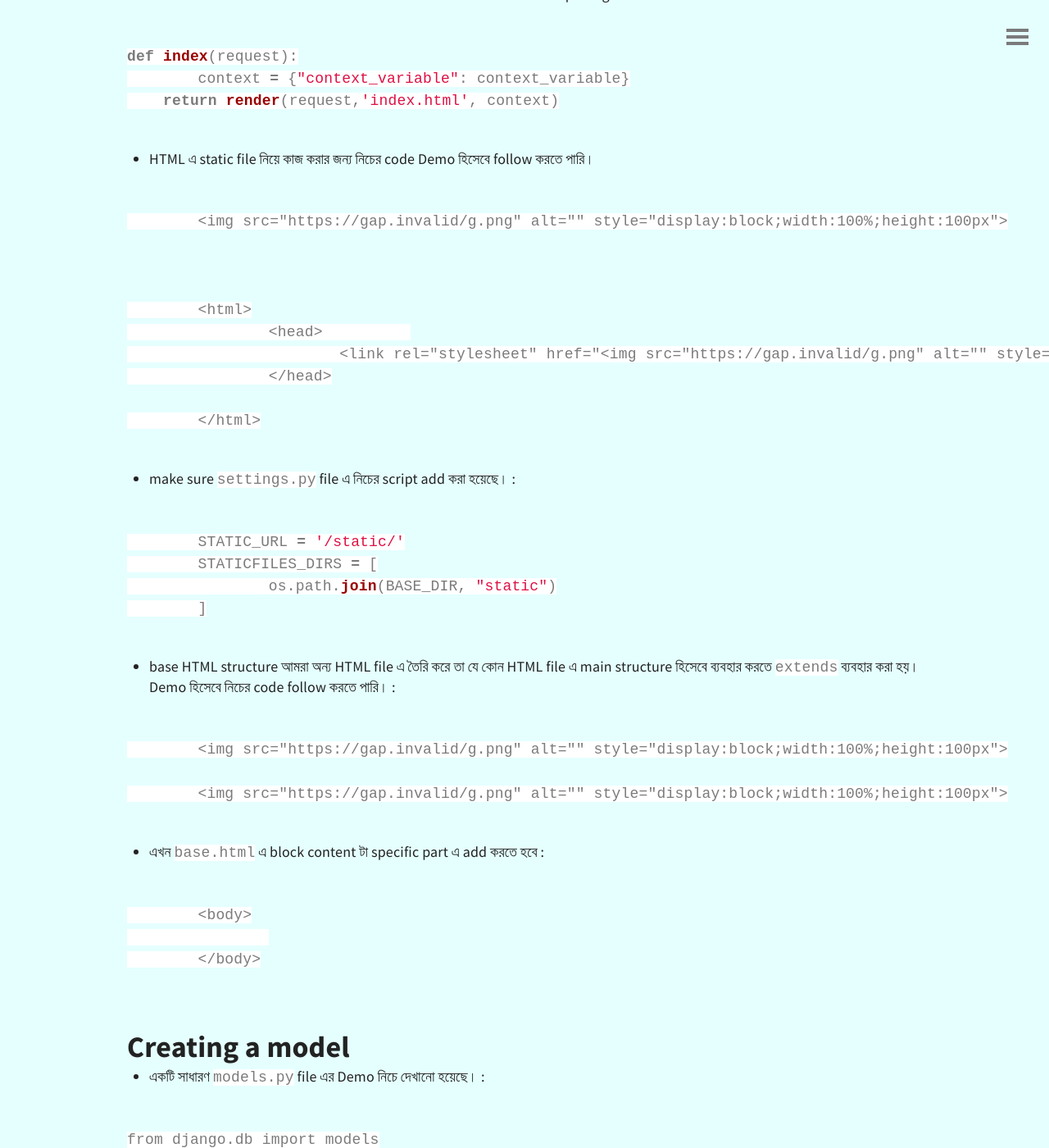
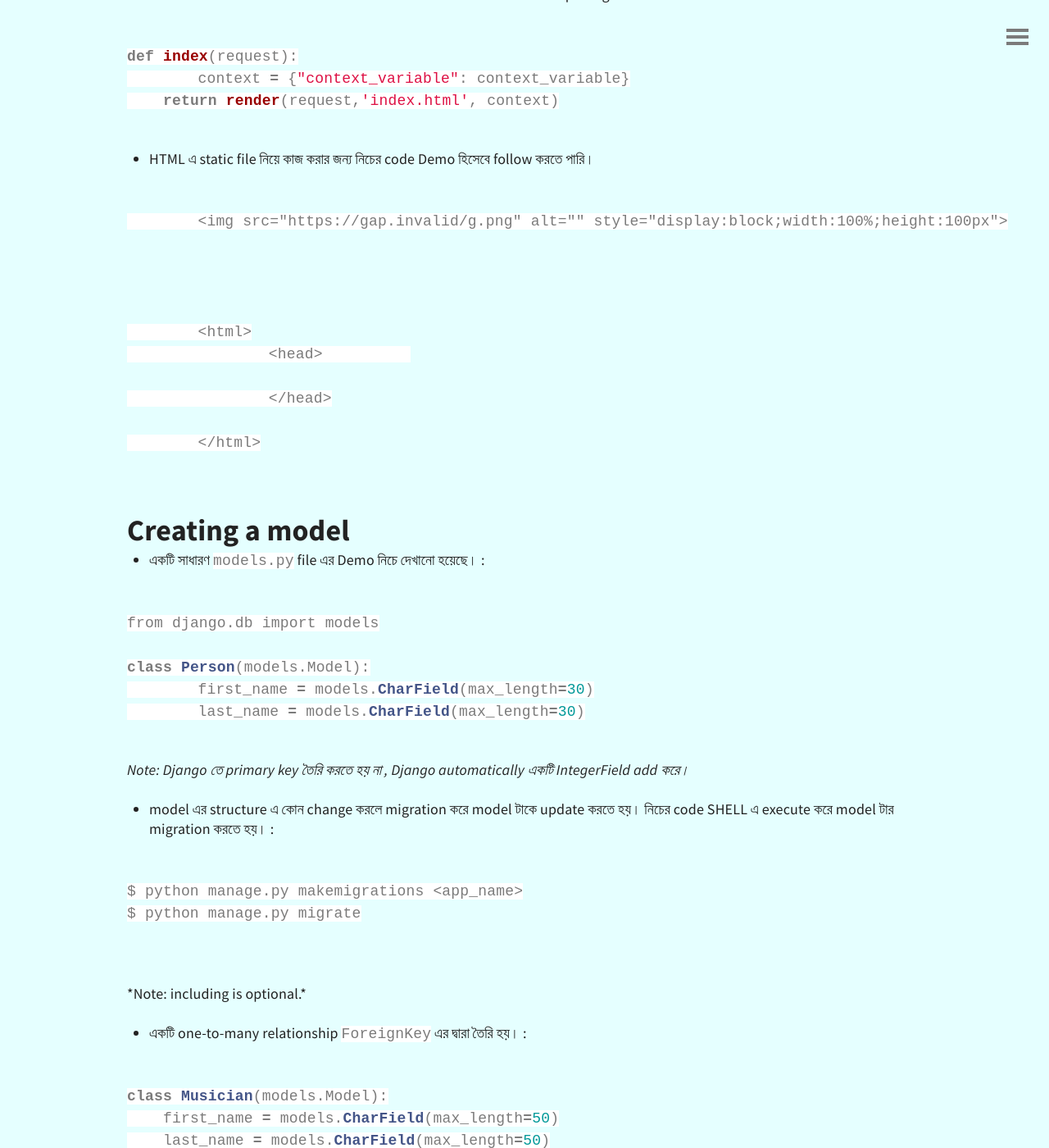
Before and after one commit to MonadWizard/blog, a Jekyll site: the page built from _posts/2020-06-25-Django cheat-sheet.md.md, in a window 1280 px wide and 1400 px high, scrolled down 5743 px. Shown: the whole window at 82% size. Built offline with Jekyll 4.4.1, drawn with Linux system fonts in a browser that asks for light colours; comment, search, counter and statistics services are not loaded.

Commit message:
Update 2020-06-25-Django cheat-sheet.md.md

````diff
--- a/_posts/2020-06-25-Django cheat-sheet.md.md
+++ b/_posts/2020-06-25-Django cheat-sheet.md.md
@@ -261,6 +261,11 @@ def index(request):
 
 
 
+
+
+
+
+
 - HTML এ static file নিয়ে কাজ করার জন্য নিচের code Demo হিসেবে follow করতে পারি।
 
 ```
@@ -269,53 +274,15 @@ def index(request):
 
 
 
+
 	<html>
 		<head>
-			<link rel="stylesheet" href="{% static 'styles.css' %}">
+
 		</head>
 
 	</html>
 
 ```
-
-- make sure `settings.py` file এ নিচের script add করা হয়েছে। :
-
-```python
-
-	STATIC_URL = '/static/'
-	STATICFILES_DIRS = [
-		os.path.join(BASE_DIR, "static")
-	]
-
-```
-
-
-- base HTML structure আমরা অন্য HTML file এ তৈরি করে তা যে কোন HTML file এ main structure হিসেবে ব্যবহার করতে `extends` ব্যবহার করা হয়।
-Demo হিসেবে নিচের code follow করতে পারি। :
-
-
-```
-
-	{% extends 'base.html'%}
-
-	{% block content %}
-
-	Hello, Django!
-
-	{% endblock %}
-
-```
-
-- এখন `base.html` এ block content টা specific part এ add করতে হবে :
-
-```
-
-	<body>
-		{% block content %}{% endblock %}
-	</body>
-
-```
-
 
 
 
````
